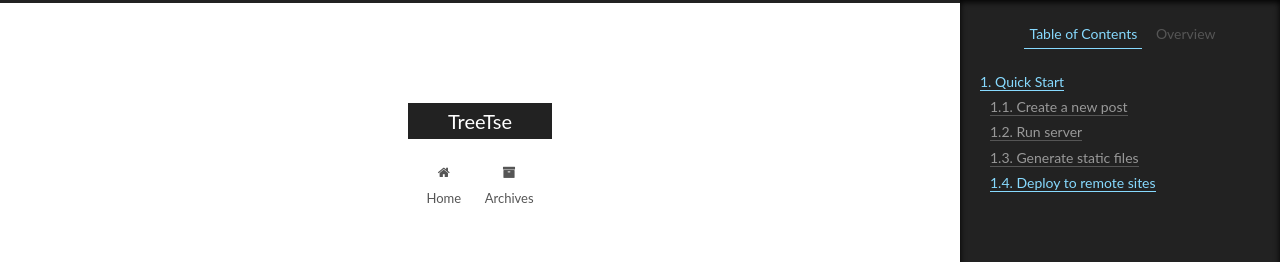
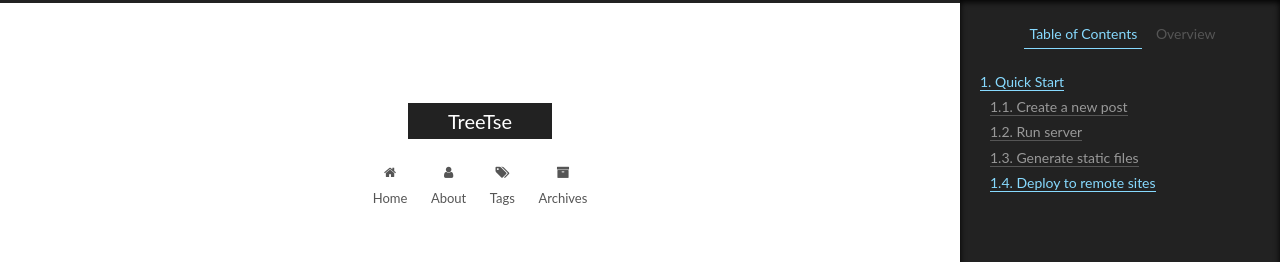
Before and after one commit to TreeTse/TreeTse.github.io, a plain HTML site: page 2018/08/18/hello-world/index.html in a window 1280 px wide. Shown: the top 262 px of the page. Drawn offline with Linux system fonts and the light colour scheme.

Commit message:
Site updated: 2018-08-20 15:38:06

```diff
--- a/2018/08/18/hello-world/index.html
+++ b/2018/08/18/hello-world/index.html
@@ -186,6 +186,26 @@
               <i class="menu-item-icon fa fa-fw fa-home"></i> <br />
 
             Home
+          </a>
+        </li>
+
+
+        <li class="menu-item menu-item-about">
+          <a href="/about/" rel="section">
+
+              <i class="menu-item-icon fa fa-fw fa-user"></i> <br />
+
+            About
+          </a>
+        </li>
+
+
+        <li class="menu-item menu-item-tags">
+          <a href="/tags/" rel="section">
+
+              <i class="menu-item-icon fa fa-fw fa-tags"></i> <br />
+
+            Tags
           </a>
         </li>
 
```
Also changed, not shown: archives/2018/08/index.html (+20 -0 lines), archives/2018/index.html (+20 -0 lines), archives/index.html (+20 -0 lines), index.html (+20 -0 lines).
